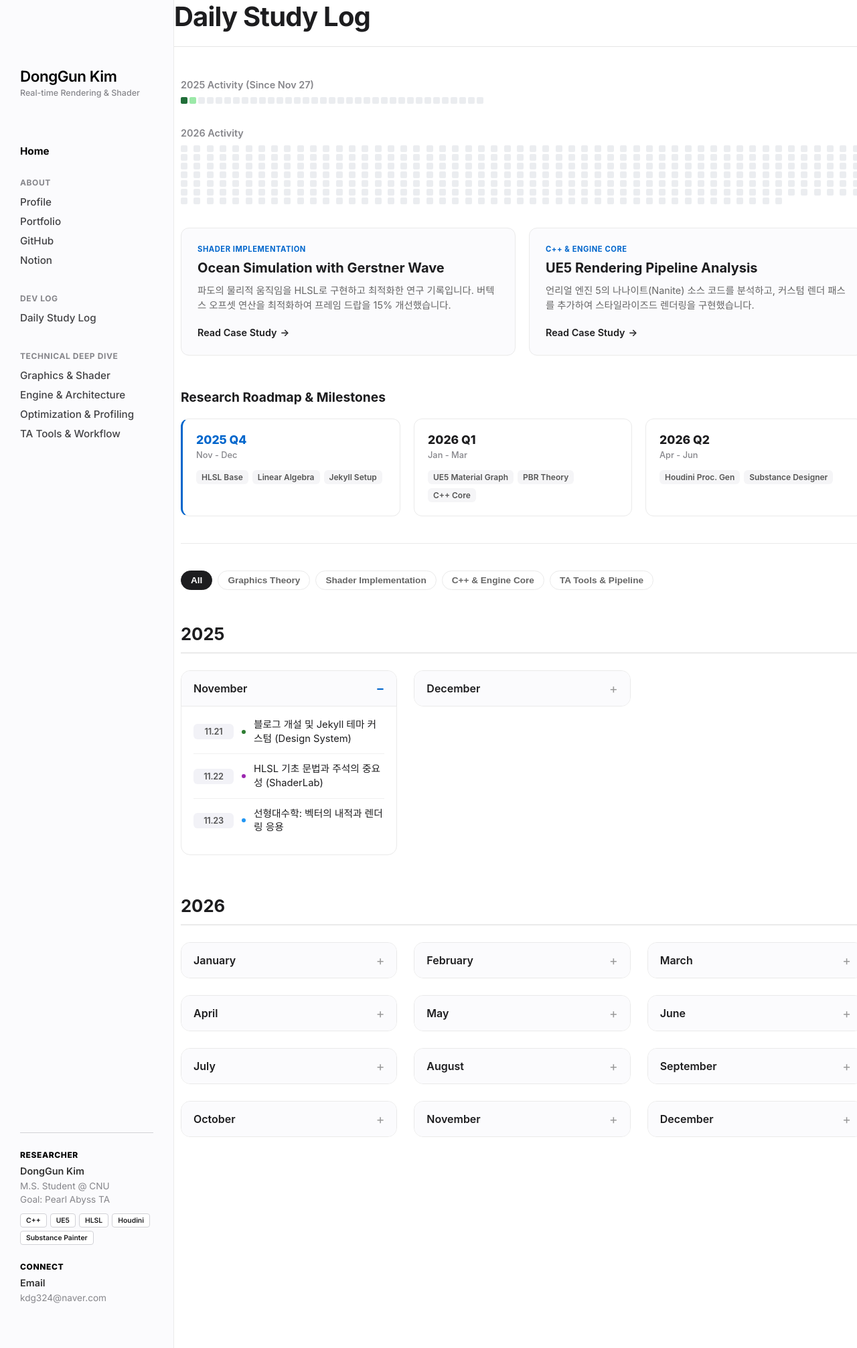
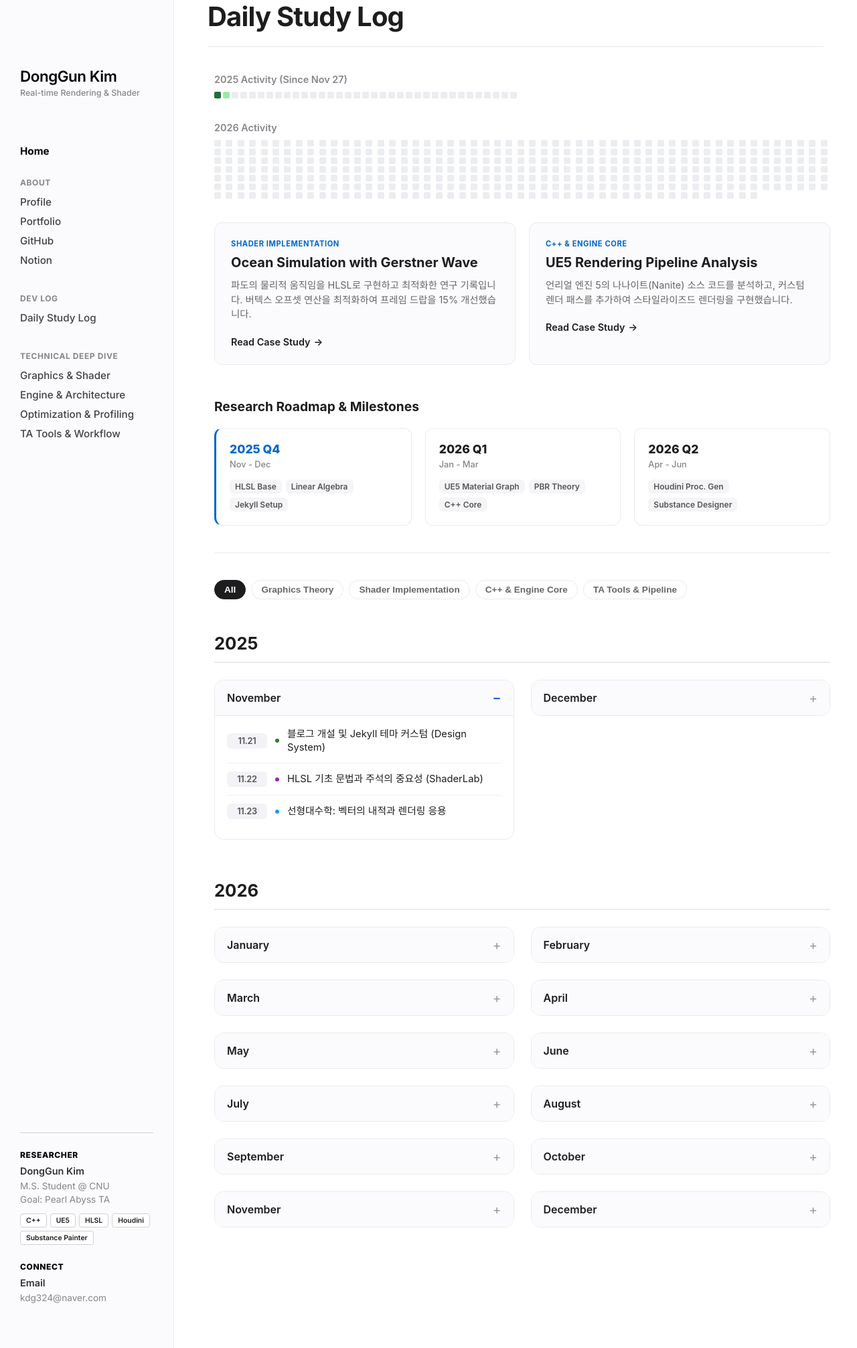
Before and after one commit to KimDongGun324/kimdonggun324.github.io, a Jekyll site: the page built from daily-study/index.md, in a window 1280 px wide. Shown: the whole page at 67% size. Built offline with Jekyll 4.4.1, drawn with Linux system fonts in a browser that asks for light colours.

Commit message:
다시복구-1

```diff
--- a/_layouts/default.html
+++ b/_layouts/default.html
@@ -278,9 +278,26 @@
     </div>
   </aside>
 
-  <main class="main-content-scrollable">
-      {{ content }}
-  </main>
+
+<main class="main-content-scrollable">
+
+{% if page.permalink == '/' %}
+<div class="main-banner-area">
+  <img src="{{ '/assets/images/main-banner.png' | relative_url }}" alt="NULL ABYSS" class="main-banner-img" style="height: 600px;">
+</div>
+{% endif %}
+
+{% if page.permalink == '/' %}
+<header class="main-header-static">
+  <h1 class="page-title-static">NULL ABYSS</h1>
+  <p class="page-desc-static">Deep Dive into Shaders & Engine Core</p>
+</header>
+{% endif %}
+
+    <div class="page-container">
+        {{ content }}     </div>
+
+</main>
 
   <script>
     document.addEventListener('DOMContentLoaded', () => {
```
Also changed, not shown: other parts of _layouts/default.html (+1 -1 lines).
